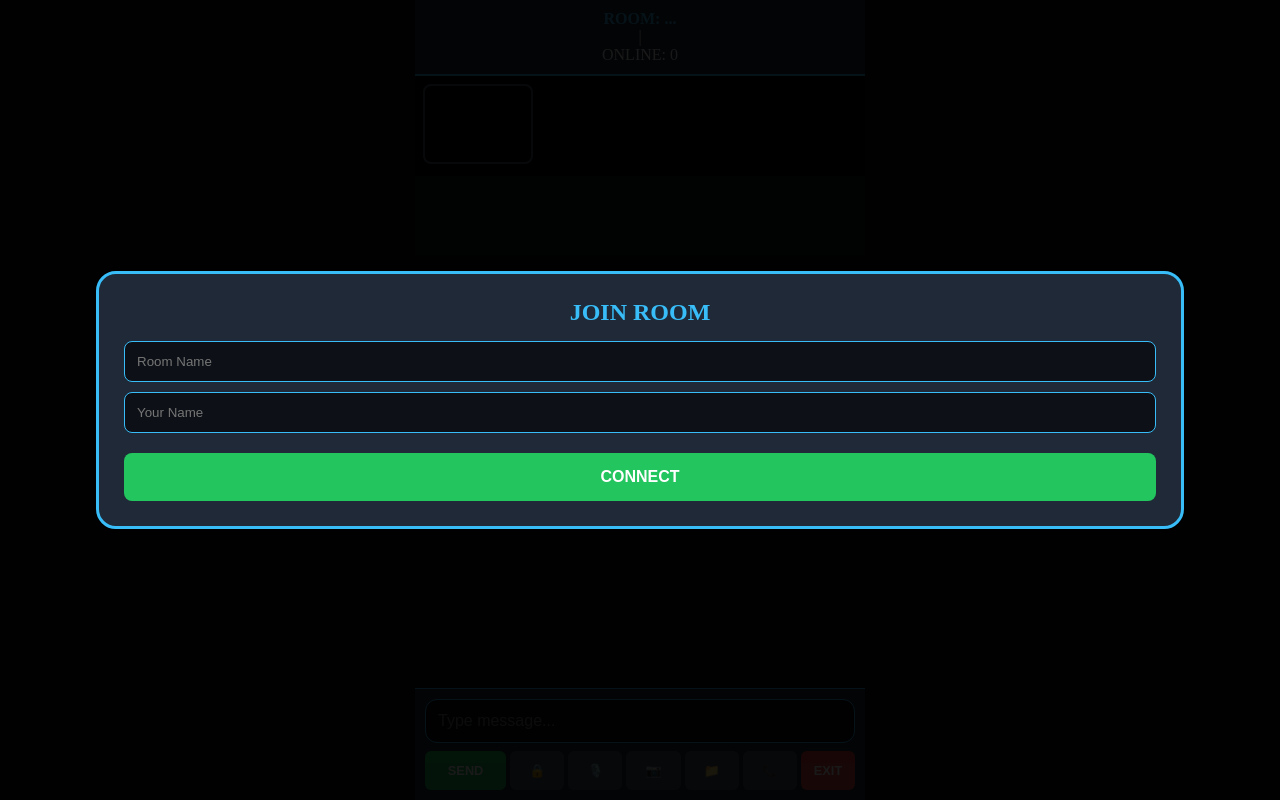
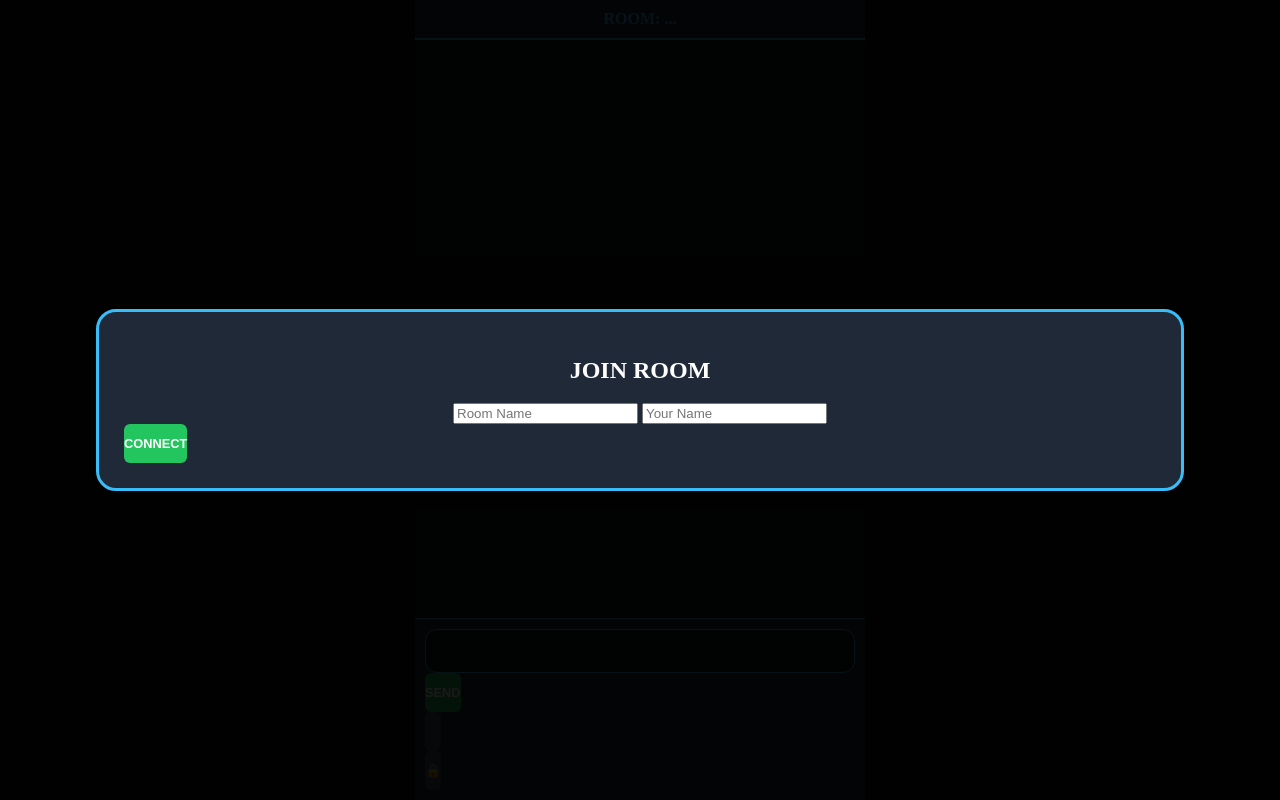
Before and after one commit to FisherkingX/coding, a Flask app: page / in a window 1280 px wide. Run offline with Flask 3, Linux system fonts and the light colour scheme; some libraries are stand-ins or nearby versions.

Commit message:
Update index.html

```diff
--- a/templates/index.html
+++ b/templates/index.html
@@ -2,7 +2,7 @@
 <html lang="en">
 <head>
     <meta charset="UTF-8">
-    <meta name="viewport" content="width=device-width, initial-scale=1.0, maximum-scale=1.0, user-scalable=no">
+    <meta name="viewport" content="width=device-width, initial-scale=1.0">
     <title>Pro Chat</title>
     <link rel="stylesheet" href="{{ url_for('static', filename='style.css') }}">
     <script src="https://unpkg.com/peerjs@1.4.7/dist/peerjs.min.js"></script>
@@ -11,58 +11,33 @@
     <div class="chat-app">
         <div class="group-header">
             <h2 id="room-display">ROOM: ...</h2>
-            <div class="user-info">
-                <span id="display-name"></span> | <span id="display-id" style="color:#38bdf8;"></span>
-            </div>
-            <div class="member-stats">ONLINE: <span id="member-count">0</span></div>
         </div>
 
         <div id="setupModal" class="modal-overlay" style="display:flex;">
             <div class="modal-content">
-                <h2 style="color: #38bdf8; margin: 0 0 15px;">JOIN ROOM</h2>
-                <input type="text" id="roomInput" placeholder="Room Name" style="width: 100%; padding: 12px; margin-bottom: 10px; border-radius: 8px; border: 1px solid #38bdf8; background: #0d1117; color: white;">
-                <input type="text" id="nameInput" placeholder="Your Name" style="width: 100%; padding: 12px; border-radius: 8px; border: 1px solid #38bdf8; background: #0d1117; color: white;">
-                <div class="modal-buttons">
-                    <button class="btn send" onclick="startApp()" style="width: 100%; padding: 15px; font-weight: bold; border-radius: 8px;">CONNECT</button>
-                </div>
+                <h2>JOIN ROOM</h2>
+                <input type="text" id="roomInput" placeholder="Room Name">
+                <input type="text" id="nameInput" placeholder="Your Name">
+                <button class="btn send" onclick="startApp()">CONNECT</button>
             </div>
         </div>
 
-        <div id="video-grid" class="video-grid">
-            <div id="local-container" style="position:relative; flex-shrink:0;">
-                <video id="local-video" autoplay muted playsinline></video>
-                <button id="hangup-btn" class="btn reject" style="display:none; position:absolute; bottom:0; width:100%; height:25px; font-size:10px; z-index:10;" onclick="endCall()">HANG UP</button>
+        <div id="target-modal" class="modal-overlay" style="display:none;">
+            <div class="modal-content">
+                <h2>Target ID</h2>
+                <input type="text" id="targetInput" placeholder="Enter ID...">
+                <button class="btn send" onclick="submitTarget()">OK</button>
             </div>
         </div>
 
         <div id="chat-window"></div>
-
-        <div id="request-modal" class="modal-overlay" style="display:none;">
-            <div class="modal-content">
-                <p id="modal-text" style="color:white; font-weight:bold;"></p>
-                <div class="modal-buttons">
-                    <button class="btn send" id="accept-btn">ACCEPT</button>
-                    <button class="btn reject" id="reject-btn">REJECT</button>
-                </div>
-            </div>
-        </div>
-
         <div class="input-area">
-            <div class="input-container">
-                <input type="text" id="user-msg" placeholder="Type message..." autocomplete="off">
-                <div class="button-row">
-                    <button class="btn send" onclick="sendMessage()">SEND</button>
-                    <button class="btn" id="private-btn" onclick="startPrivateRequest()">🔒</button>
-                    <button class="btn" id="mic-btn" onclick="toggleMic()">🎙️</button>
-                    <button class="btn" id="cam-btn" onclick="toggleCam()">📷</button>
-                    <button class="btn" onclick="document.getElementById('file-input').click()">📁</button>
-                    <button class="btn" id="call-btn" onclick="startCallRequest()">📞</button>
-                    <button class="btn reject" onclick="location.reload()">EXIT</button>
-                </div>
-            </div>
+            <input type="text" id="user-msg">
+            <button class="btn send" onclick="sendMessage()">SEND</button>
+            <button class="btn" onclick="openTargetModal('call')">📞</button>
+            <button class="btn" onclick="openTargetModal('private')">🔒</button>
         </div>
     </div>
-    <input type="file" id="file-input" style="display:none;" onchange="sendFile()">
     <script src="https://cdnjs.cloudflare.com/ajax/libs/socket.io/4.0.1/socket.io.js"></script>
     <script src="{{ url_for('static', filename='script.js') }}"></script>
 </body>
```
